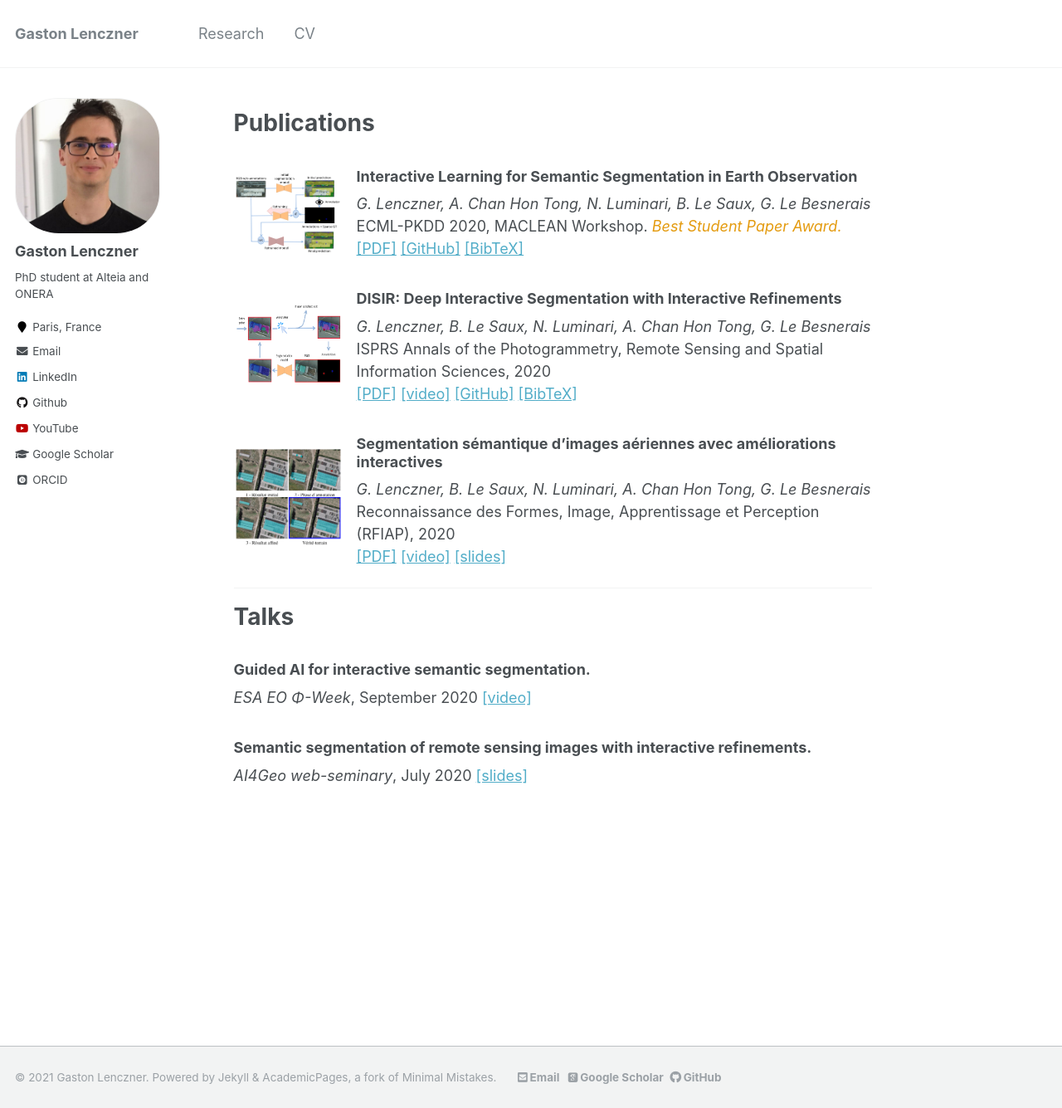
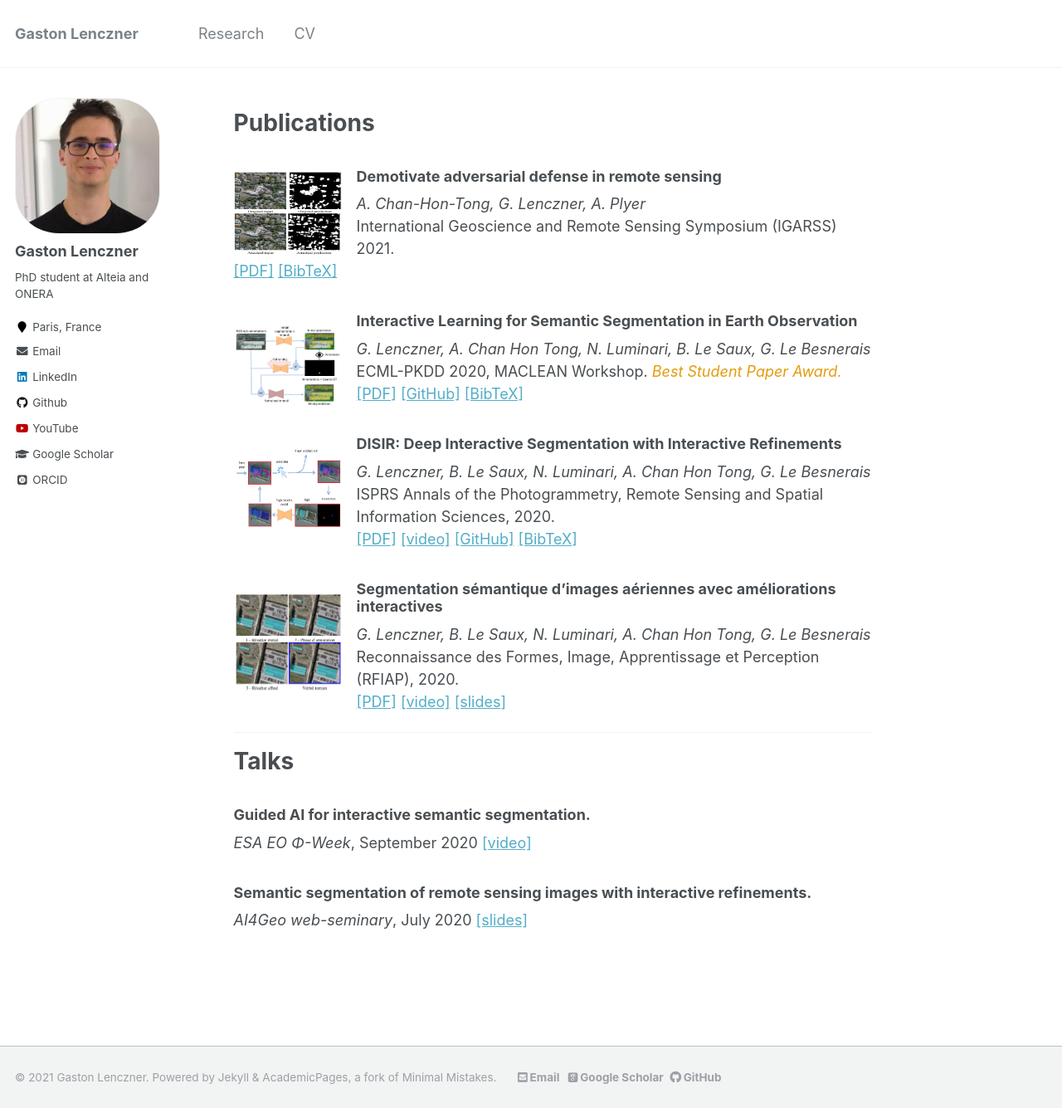
Before and after one commit to gaslen/gaslen.github.io, a Jekyll site: the page built from _pages/research.md, in a window 1280 px wide and 1335 px high. Shown: the whole window at 83% size. Built offline with Jekyll 4.4.1, drawn with Linux system fonts in a browser that asks for light colours; some web fonts are replaced.

Commit message:
add IGARSS

```diff
--- a/_pages/research.md
+++ b/_pages/research.md
@@ -29,6 +29,29 @@ author_profile: true
 
 # Publications
 
+![disca](/images/igarss21.png){: style="float: left; margin-right: 1em;height: 100px; margin-top: 1.5em;width: 130px"}
+### Demotivate adversarial defense in remote sensing
+*A. Chan-Hon-Tong, G. Lenczner, A. Plyer*
+International Geoscience and Remote Sensing Symposium (IGARSS) 2021.
+<br />
+    <a href="https://arxiv.org/pdf/2105.13902.pdf" style="color:page.header.overlay_color">[PDF]</a>
+    <!-- <a href="https://github.com/delair-ai/DISCA" style="color:page.header.overlay_color">[GitHub]</a> -->
+    <a style="color:page.header.overlay_color; cursor: pointer; cursor: hand;" onclick="toggleVisibility('bibtex_igarss');">[BibTeX]</a>
+<!-- </p> -->
+<!-- </normal> -->
+<div id="bibtex_igarss" style="display:none;">
+<small>
+<a class="btn"  onclick="copyToClip('bib_igarss');">copy to clipboard</a>
+<div class="highlighter-rouge"><pre id="bib_igarss" class="highlight">
+@inproceedings{cht2021demotivate,
+author = {Chan-Hon-Tong, A. and Lenczner, G. and Plyer, A.},
+title = {Demotivate adversarial defense in remote sensing},
+booktitle = {IGARSS},
+year = {2021},
+}
+</pre></div></small>
+</div>
+
 ![disca](/images/disca.png){: style="float: left; margin-right: 1em;height: 100px; margin-top: 1.5em;width: 130px"}
 ### Interactive Learning for Semantic Segmentation in Earth Observation
 *G. Lenczner, A. Chan Hon Tong, N. Luminari, B. Le Saux, G. Le Besnerais*
@@ -59,7 +82,7 @@ year = {2020},
 ![disir](/images/disir.png){: style="float: left; margin-right: 1em;height: 100px; margin-top: 1.5em;width: 130px"}
 ### DISIR: Deep Interactive Segmentation with Interactive Refinements
 *G. Lenczner, B. Le Saux, N. Luminari, A. Chan Hon Tong, G. Le Besnerais*
-ISPRS Annals of the Photogrammetry, Remote Sensing and Spatial Information Sciences, 2020
+ISPRS Annals of the Photogrammetry, Remote Sensing and Spatial Information Sciences, 2020.
 <br />
     <a href="https://www.isprs-ann-photogramm-remote-sens-spatial-inf-sci.net/V-2-2020/877/2020/isprs-annals-V-2-2020-877-2020.pdf" style="color:page.header.overlay_color">[PDF]</a>
     <a href="https://youtu.be/SOhylBJJTjY" style="color:page.header.overlay_color">[video]</a>
@@ -85,7 +108,7 @@ DOI = {10.5194/isprs-annals-V-2-2020-877-2020}
 ![rfiap](/images/rfiap.png){: style="float: left; margin-right: 1em;height: 120px; margin-top: 1.5em;width: 130px"}
 ### Segmentation sémantique d’images aériennes avec améliorations interactives
 *G. Lenczner, B. Le Saux, N. Luminari, A. Chan Hon Tong, G. Le Besnerais*
-Reconnaissance des Formes, Image, Apprentissage et Perception (RFIAP), 2020
+Reconnaissance des Formes, Image, Apprentissage et Perception (RFIAP), 2020.
 <br />
     <a href="https://cap-rfiap2020.sciencesconf.org/data/RFIAP_2020_paper_10.pdf" style="color:page.header.overlay_color">[PDF]</a>
     <a href="https://youtu.be/i-sOE6Q_aR8" style="color:page.header.overlay_color">[video]</a>
```
Also changed, not shown: images/igarss21.png (added).
